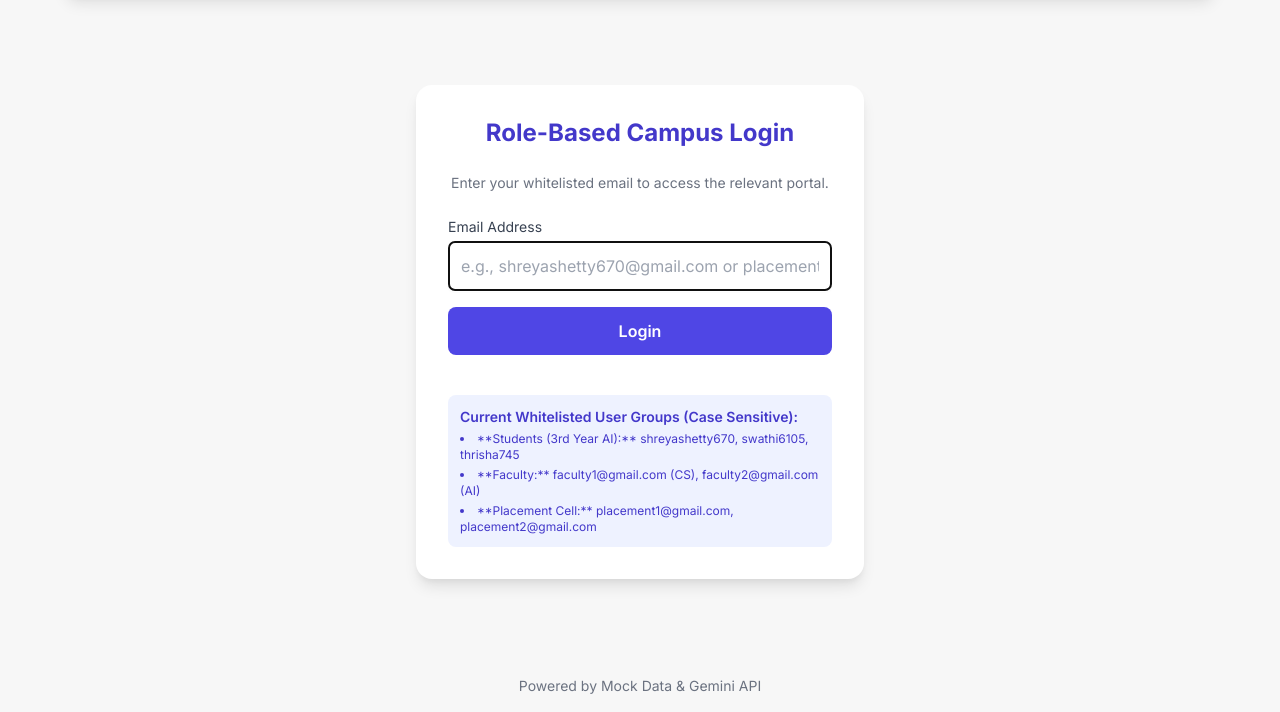
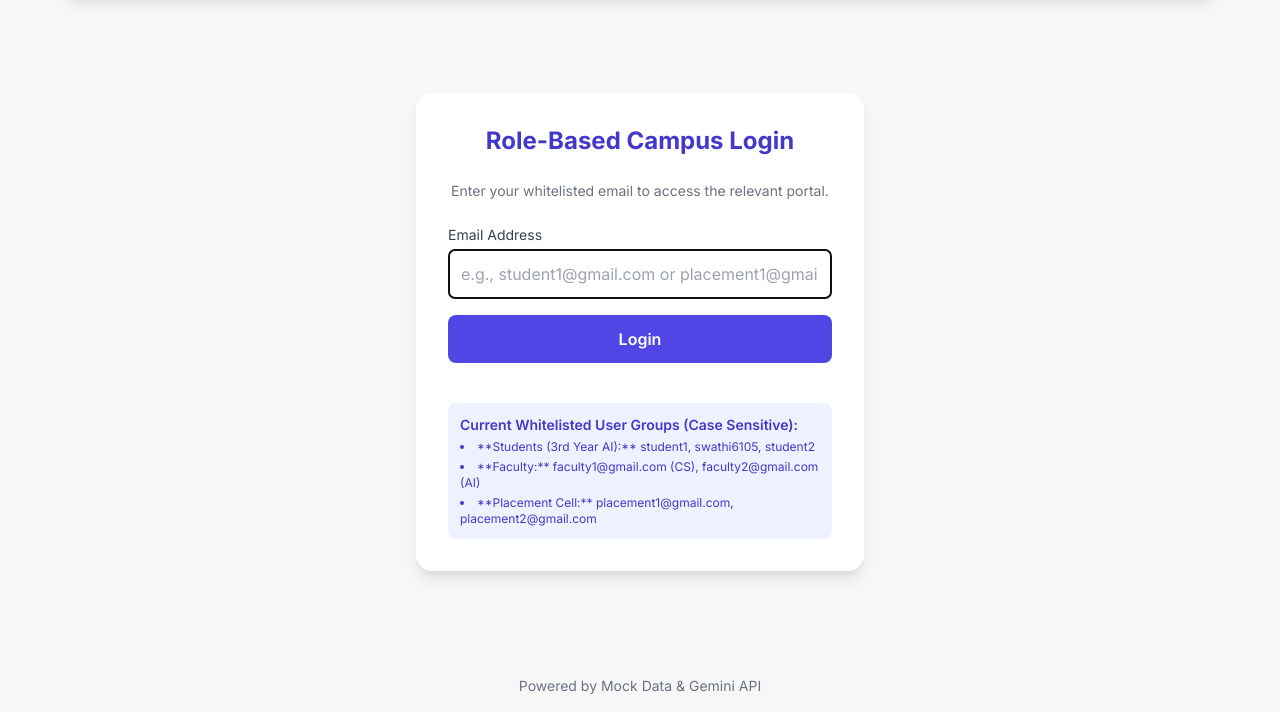
Before and after one commit to swathi336159/CollegeGPT, a website: page public/index.html in a window 1280 px wide. Shown: the part 88-800 px from the top of the page. Drawn offline with nearby package versions, Linux system fonts and the light colour scheme.

Commit message:
Remove real student names/emails from mock data

```diff
--- a/public/index.html
+++ b/public/index.html
@@ -48,7 +48,7 @@
             <form id="login-form" class="space-y-4">
                 <div>
                     <label for="login-email" class="block text-sm font-medium text-gray-700">Email Address</label>
-                    <input type="email" id="login-email" required placeholder="e.g., shreyashetty670@gmail.com or placement1@gmail.com"
+                    <input type="email" id="login-email" required placeholder="e.g., student1@gmail.com or placement1@gmail.com"
                            class="mt-1 block w-full p-3 border border-gray-300 rounded-md shadow-sm focus:ring-indigo-500 focus:border-indigo-500">
                 </div>
                 <button type="submit" id="login-btn" class="w-full px-4 py-3 bg-indigo-600 text-white font-semibold rounded-lg hover:bg-indigo-700 transition">
@@ -60,7 +60,7 @@
             <div class="mt-4 p-3 bg-indigo-50 rounded-lg text-sm text-indigo-700">
                 <p class="font-semibold mb-1">Current Whitelisted User Groups (Case Sensitive):</p>
                 <ul class="list-disc list-inside text-xs space-y-1">
-                    <li>**Students (3rd Year AI):** shreyashetty670, swathi6105, thrisha745</li>
+                    <li>**Students (3rd Year AI):** student1, swathi6105, student2</li>
                     <li>**Faculty:** faculty1@gmail.com (CS), faculty2@gmail.com (AI)</li>
                     <li>**Placement Cell:** placement1@gmail.com, placement2@gmail.com</li>
                 </ul>
@@ -394,9 +394,9 @@
 
         const WHITELISTED_USERS = {
             // Students (AI Branch - 3rd Year)
-            "shreyashetty670@gmail.com": { id: "shreyashetty670", role: "Student", branch: "AI Branch (3rd Year)" },
+            "student1@gmail.com": { id: "student1", role: "Student", branch: "AI Branch (3rd Year)" },
             "swathi6105@gmail.com": { id: "swathi6105", role: "Student", branch: "AI Branch (3rd Year)" },
-            "thrisha745@gmail.com": { id: "thrisha745", role: "Student", branch: "AI Branch (3rd Year)" },
+            "student2@gmail.com": { id: "student2", role: "Student", branch: "AI Branch (3rd Year)" },
 
             // Faculty
             "faculty1@gmail.com": { id: "faculty1", role: "Faculty", branch: "CS Branch" },
@@ -501,15 +501,15 @@
 
         // Placement Cell Queries: Shared by all students, answered by Placement Cell
         let MOCK_PLACEMENT_QUERIES = [
-            { id: 101, studentId: "shreyashetty670", title: "Cognizant Eligibility", content: "Is there a specific CGPA cutoff for the Cognizant application?", date: new Date(Date.now() - 3600000).toLocaleString(), answered: false, answer: null, answerer: null },
+            { id: 101, studentId: "student1", title: "Cognizant Eligibility", content: "Is there a specific CGPA cutoff for the Cognizant application?", date: new Date(Date.now() - 3600000).toLocaleString(), answered: false, answer: null, answerer: null },
             { id: 100, studentId: "swathi6105", title: "Interview Tips for Startups", content: "What kind of questions do typical startups ask in the final round?", date: new Date(Date.now() - 86400000).toLocaleString(), answered: true, answer: "Focus on problem-solving, data structures, and system design basics. Show enthusiasm for their mission.", answerer: "placement1" },
         ];
 
         // Faculty Queries: Specific to a branch, answered by faculty in that branch
         let MOCK_FACULTY_QUERIES = [
-            { id: 201, studentId: "shreyashetty670", branch: "AI Branch (3rd Year)", title: "Deep Learning Unit 3 Doubt", content: "Can you explain the difference between RNN and LSTM in the context of sequence generation?", date: new Date(Date.now() - 1800000).toLocaleString(), answered: false, answer: null, answerer: null },
-            { id: 200, studentId: "thrisha745", branch: "AI Branch (3rd Year)", title: "Midterm Paper Date", content: "When is the scheduled date for the Data Structures midterm examination?", date: new Date(Date.now() - 172800000).toLocaleString(), answered: true, answer: "The Data Structures midterm is scheduled for the first week of February. Refer to the Events section for the exact date.", answerer: "faculty2" },
-            { id: 202, studentId: "shreyashetty670", branch: "CS Branch", title: "OS Query", content: "Why do we need virtual memory in operating systems?", date: new Date(Date.now() - 172800000).toLocaleString(), answered: false, answer: null, answerer: null },
+            { id: 201, studentId: "student1", branch: "AI Branch (3rd Year)", title: "Deep Learning Unit 3 Doubt", content: "Can you explain the difference between RNN and LSTM in the context of sequence generation?", date: new Date(Date.now() - 1800000).toLocaleString(), answered: false, answer: null, answerer: null },
+            { id: 200, studentId: "student2", branch: "AI Branch (3rd Year)", title: "Midterm Paper Date", content: "When is the scheduled date for the Data Structures midterm examination?", date: new Date(Date.now() - 172800000).toLocaleString(), answered: true, answer: "The Data Structures midterm is scheduled for the first week of February. Refer to the Events section for the exact date.", answerer: "faculty2" },
+            { id: 202, studentId: "student1", branch: "CS Branch", title: "OS Query", content: "Why do we need virtual memory in operating systems?", date: new Date(Date.now() - 172800000).toLocaleString(), answered: false, answer: null, answerer: null },
         ];
 
         let MOCK_QUERY_ID_COUNTER = 203; // Simple way to generate unique IDs
```
Also changed, not shown: README.md, 1 other file.
